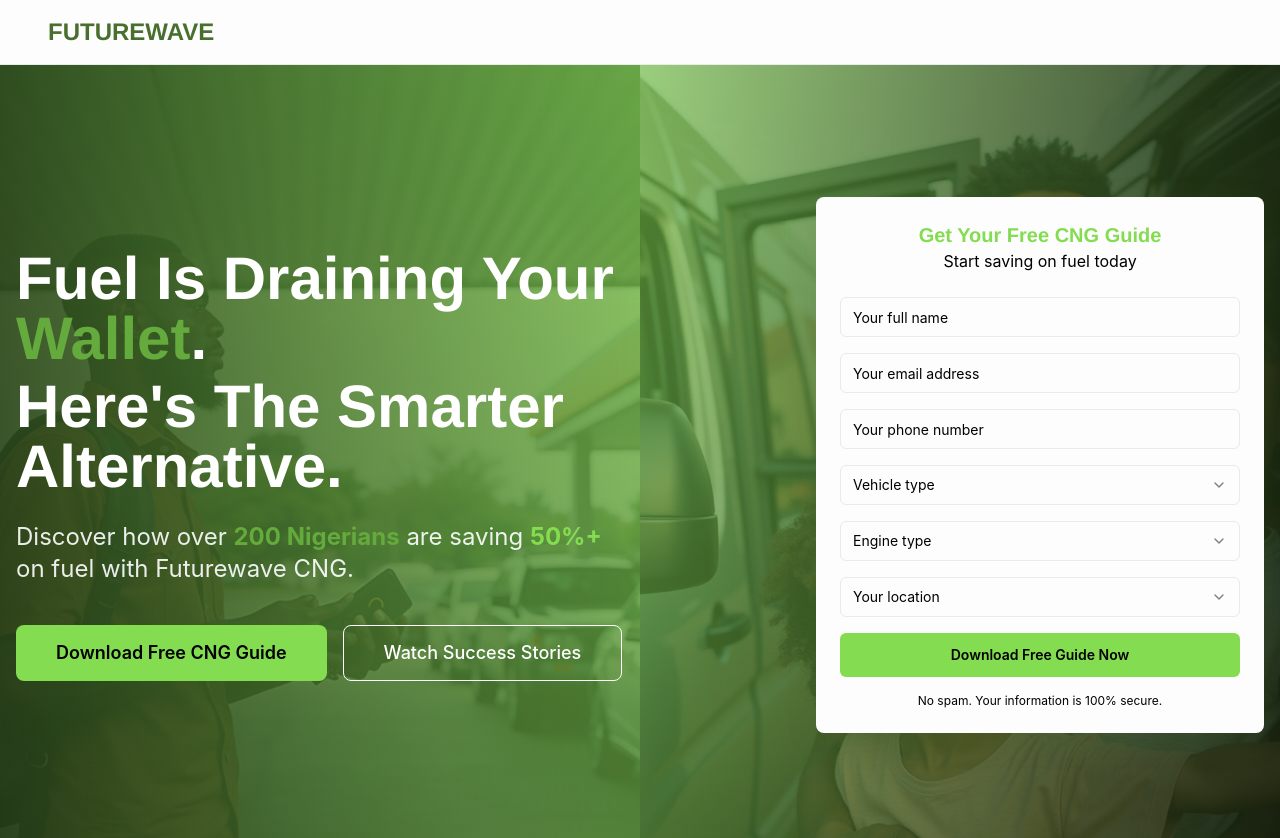
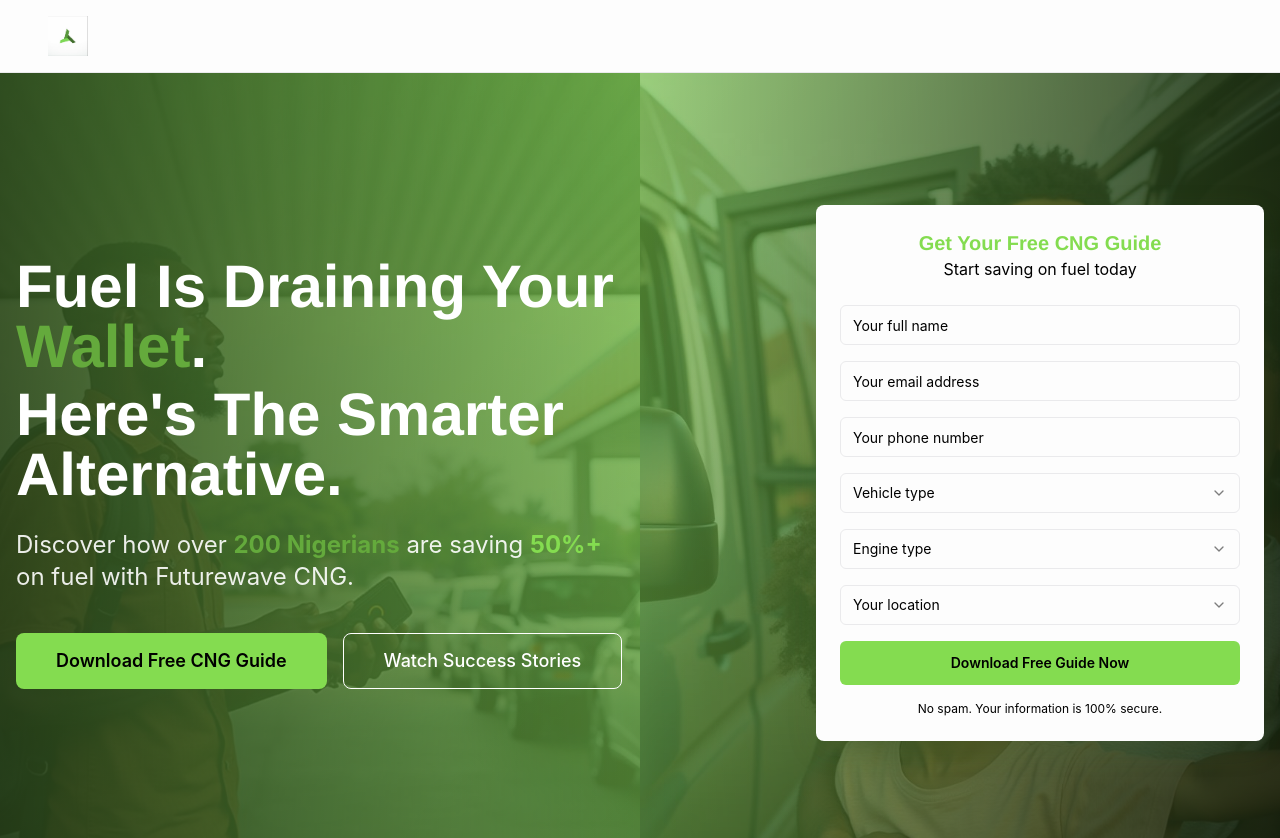
Before and after one commit to futurewavecng/fuel-saver-funnel, a React (Vite) app: page / in a window 1280 px wide. Shown: the top 838 px of the page. Built offline with nearby package versions, Linux system fonts and the light colour scheme.

Commit message:
Fix logo and text readability
Update logo to the provided image and ensure all text is readable with correct color application. White text remains white and green text remains green.

```diff
--- a/src/components/Hero.tsx
+++ b/src/components/Hero.tsx
@@ -103,7 +103,7 @@ export const Hero = () => {
       <div className="relative z-10 container mx-auto px-4 py-20 min-h-screen flex items-center">
         <div className="grid lg:grid-cols-2 gap-12 items-center w-full">
           {/* Left Column - Hero Content */}
-          <div className="text-white space-y-6">
+          <div className="text-white space-y-6 hero-text">
             <h1 className="text-4xl md:text-6xl font-bold leading-tight text-white">
               Fuel Is Draining Your{" "}
               <span className="text-accent">Wallet</span>.{" "}
--- a/src/components/Logo.tsx
+++ b/src/components/Logo.tsx
@@ -1,7 +1,11 @@
 export const Logo = () => {
   return (
-    <div className="text-secondary font-helvetica font-bold text-xl md:text-2xl">
-      FUTUREWAVE
+    <div className="flex items-center">
+      <img
+        src="/lovable-uploads/c296d986-2601-4bdf-8918-49298e75c0e9.png"
+        alt="Futurewave Energy Solutions Logo"
+        className="h-8 md:h-10 w-auto"
+      />
     </div>
   );
 };
--- a/src/index.css
+++ b/src/index.css
@@ -127,6 +127,11 @@
     @apply font-helvetica font-bold text-secondary;
   }
 
+  /* Override for hero section - keep white text */
+  .hero-text h1 {
+    @apply text-white !important;
+  }
+
   /* Section background utilities */
   .section-green {
     @apply bg-primary text-foreground;
```
Also changed, not shown: public/lovable-uploads/c296d986-2601-4bdf-8918-49298e75c0e9.png (added).
